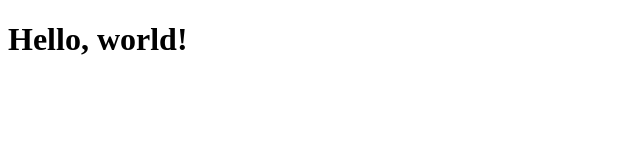
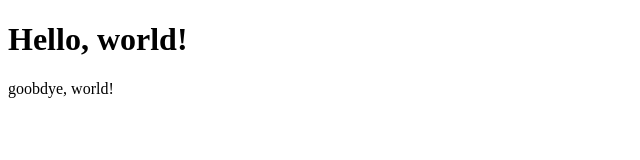
Before and after one commit to Ivan-Tyurin/git-test, a plain HTML site: page index.html in a window 1280 px wide. Shown: the whole page, without its empty margins (0-640 px from the left). Drawn offline with Linux system fonts and the light colour scheme.

Commit message:
add paragraph

```diff
--- a/index.html
+++ b/index.html
@@ -10,6 +10,7 @@
 
 <body>
   <h1>Hello, world!</h1>
+  <p> goobdye, world!</p>
 </body>
 
 </html>
```
